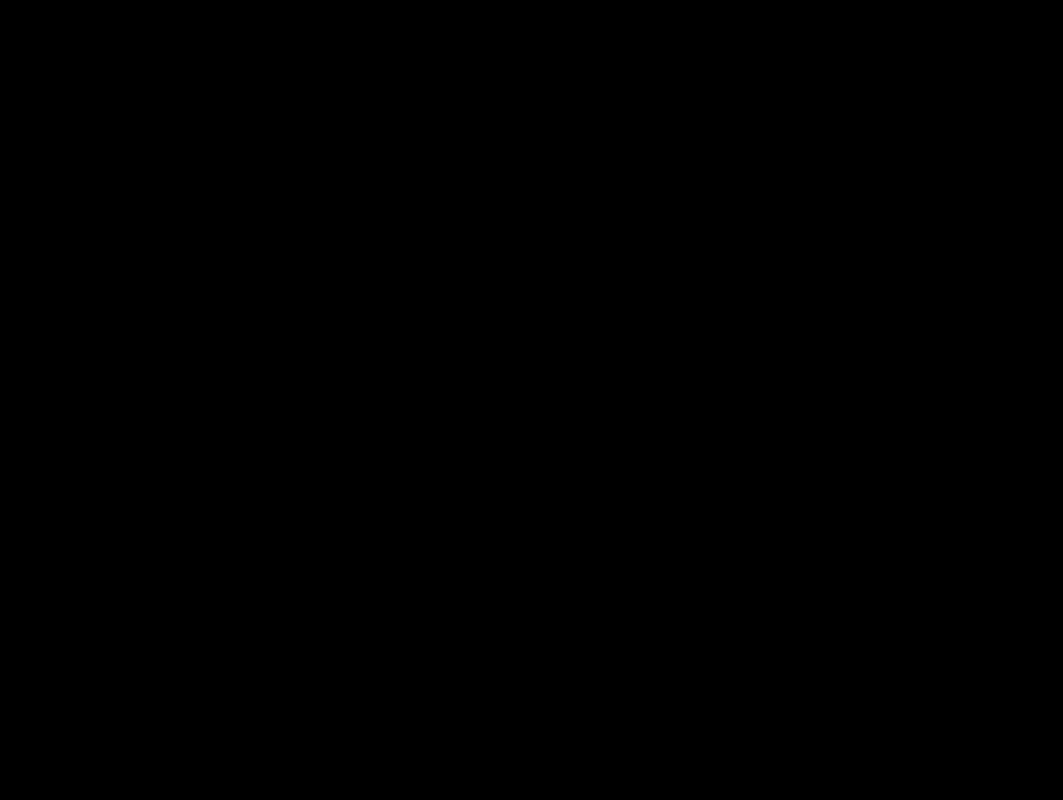
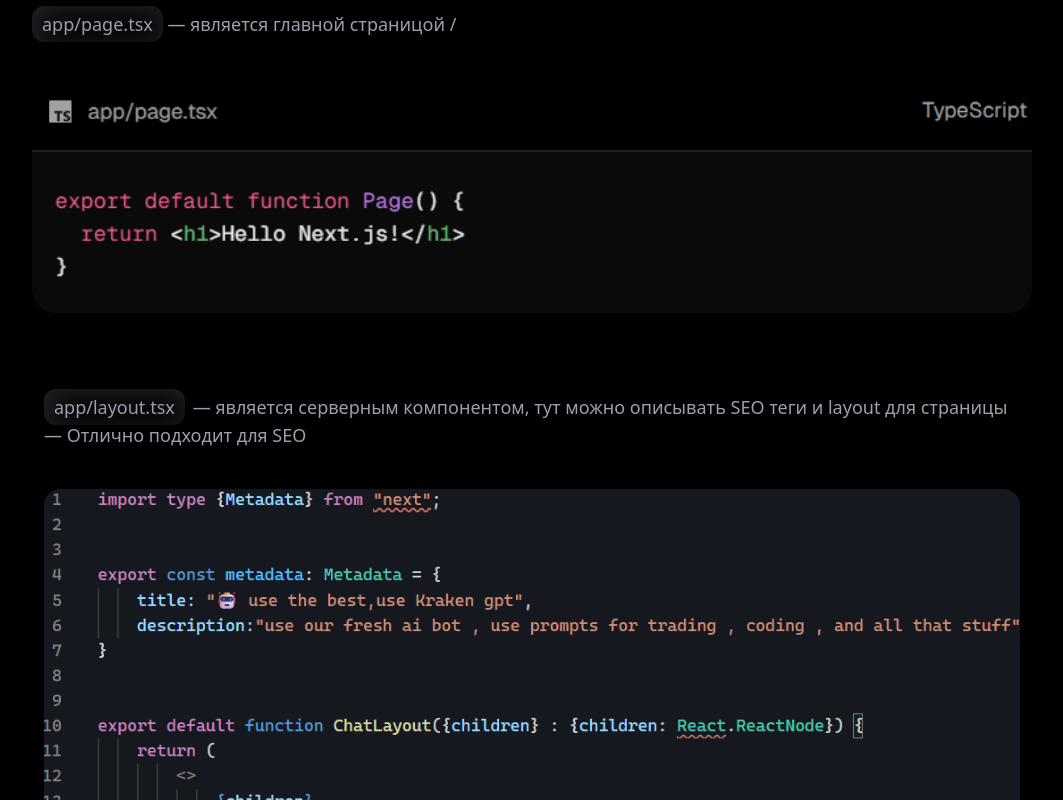
Before and after one commit to SamirSweden/mern, a Next.js app: page /docs in a window 1280 px wide. Shown: the part 760-1560 px from the top of the page, without its empty margins (108-1171 px from the left). Before the commit the page ends 800 px from the top, so only its background shows below. Built offline with nearby package versions, Linux system fonts and the light colour scheme.

Commit message:
added many banners

```diff
--- a/app/components/banners/banner/DocsBanner.tsx
+++ b/app/components/banners/banner/docs/DocsBanner.tsx
@@ -1,7 +1,7 @@
 import Image from "next/image";
 import {ChevronRight} from "lucide-react";
 
-
+import code1 from "@/app/assets/code1.png"
 const bannerImg = "https://h8dxkfmaphn8o0p3.public.blob.vercel-storage.com/learn/dark/dashboard-route.png"
 
 const docsContent = {
@@ -40,6 +40,20 @@ export default  function DocsBanner(){
                             </div>
 
                         </div>
+                        <div className={'mt-[60px] flex items-start flex-col gap-10'}>
+                            <p className={'text-gray-400 text-lg max-[431px]:text-base'}> <span className={'text-gray-400  py-1.5 px-2.5   rounded-xl backdrop-blur-3xl shadow-[inset_4px_4px_30px_0_hsla(0,0%,100%,.15)]'}>app/page.tsx</span>  &mdash; является главной страницой /</p>
+                            <div className="w-full   md:h-auto">
+                                <Image
+                                    priority
+                                    className={'w-[1000px]   h-full  rounded-3xl'}
+                                    src={code1}
+                                    width={800}
+                                    height={800}
+                                    alt={'project structure'}
+                                />
+                            </div>
+
+                        </div>
                     </div>
                 </div>
             </section>
--- /dev/null
+++ b/app/components/banners/banner/docs/LayoutExample.tsx
@@ -0,0 +1,100 @@
+
+
+import code2 from "@/app/assets/code2.png"
+import Image from "next/image";
+
+const layoutImgExample = "https://nextjs.org/_next/image?url=https%3A%2F%2Fh8DxKfmAPhn8O0p3.public.blob.vercel-storage.com%2Fdocs%2Fdark%2Flayout-special-file.png&w=3840&q=75"
+const blogExample = 'https://nextjs.org/_next/image?url=https%3A%2F%2Fh8DxKfmAPhn8O0p3.public.blob.vercel-storage.com%2Fdocs%2Fdark%2Fblog-nested-route.png&w=3840&q=75'
+
+
+const LayoutExample = () => {
+    return (
+        <>
+            <section className={' py-10 px-0 bg-black'}>
+                <div className="max-w-5xl mx-auto px-4 md:px-6 w-full h-full">
+                    <div className="flex flex-col items-start justify-center">
+
+                        <p className={'text-gray-400 text-lg max-[431px]:text-base mb-10'}>
+                <span className={'text-gray-400 py-1.5 px-2.5 rounded-xl backdrop-blur-3xl shadow-[inset_4px_4px_30px_0_hsla(0,0%,100%,.15)] mr-2'}>
+                    app/layout.tsx
+                </span>
+                            &mdash; является серверным компонентом, тут можно описывать SEO теги и layout для страницы &mdash; Отлично подходит для SEO
+                        </p>
+
+                        <div className="w-full">
+                            <Image
+                                src={code2}
+                                width={700}
+                                height={700}
+                                alt={'code2'}
+                                priority
+                                className={"w-full max-w-[980px] rounded-2xl mx-auto"}
+                            />
+                        </div>
+                        <LayoutPage/>
+                        <BlogExample/>
+                    </div>
+                </div>
+            </section>
+        </>
+    )
+}
+
+
+const LayoutPage = () => {
+    return (
+        <>
+            <div className={' py-10 px-0 bg-black'}>
+                <div className="max-w-7xl mx-auto w-full h-full">
+                    <div className="flex flex-col items-start justify-center">
+                        <h2 className={'capitalize text-white text-3xl mb-10'}>итого &mdash;</h2>
+                        <div className="w-full">
+                            <Image
+                                src={layoutImgExample}
+                                width={700}
+                                height={700}
+                                alt={'code2'}
+                                priority
+                                className={"w-full max-w-[1000px] rounded-2xl mx-auto"}
+                            />
+                        </div>
+                    </div>
+                </div>
+            </div>
+        </>
+    )
+}
+
+
+const BlogExample = () => {
+    return (
+        <>
+            <div className={' py-10 px-0 bg-black'}>
+                <div className="max-w-7xl mx-auto w-full h-full">
+                    <div className="flex flex-col items-start justify-center">
+                        <p className={' text-white text-xl mb-10'}>например в папке
+                            <span className={'text-gray-400 py-1.5 px-2.5 rounded-xl ' +
+                                'backdrop-blur-3xl shadow-[inset_4px_4px_30px_0_hsla(0,0%,100%,.15)] mr-2'}>app/</span>
+                            есть папка
+                            <span className={'text-gray-400 py-1.5 px-2.5 rounded-xl ' +
+                                'backdrop-blur-3xl shadow-[inset_4px_4px_30px_0_hsla(0,0%,100%,.15)] mr-2'}>blog/</span> значит эндпоинт будет /blog
+                        </p>
+                        <div className="w-full">
+                            <Image
+                                src={blogExample}
+                                width={700}
+                                height={700}
+                                alt={'code2'}
+                                priority
+                                className={"w-full max-w-[1000px] rounded-2xl mx-auto"}
+                            />
+                        </div>
+                    </div>
+                </div>
+            </div>
+        </>
+    )
+}
+
+
+export default LayoutExample
--- a/app/docs/page.tsx
+++ b/app/docs/page.tsx
@@ -1,5 +1,6 @@
 import NavbarDocs from "@/app/components/shared/docsnav/NavbarDocs";
-import DocsBanner from "@/app/components/banners/banner/DocsBanner";
+import DocsBanner from "@/app/components/banners/banner/docs/DocsBanner";
+import LayoutExample from "@/app/components/banners/banner/docs/LayoutExample";
 
 
 const DocsPage = () => {
@@ -7,6 +8,7 @@ const DocsPage = () => {
         <main className={'min-h-screen bg-black decoration-none list-none'}>
             <NavbarDocs />
             <DocsBanner />
+            <LayoutExample />
         </main>
     )
 }
--- a/next.config.ts
+++ b/next.config.ts
@@ -15,6 +15,10 @@ const nextConfig: NextConfig = {
                 protocol:"https",
                 hostname:"h8dxkfmaphn8o0p3.public.blob.vercel-storage.com",
             },
+            {
+                protocol:"https",
+                hostname:"nextjs.org",
+            },
         ]
     }
 };
```
Also changed, not shown: app/assets/code1.png (added), app/assets/code2.png (added).
